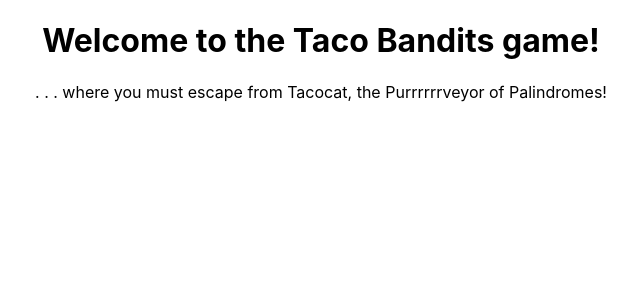
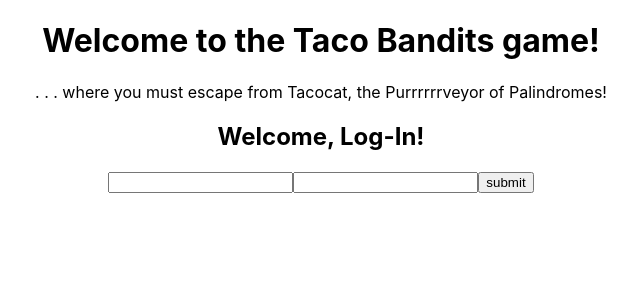
Before and after one commit to TacoBandits/CS-Build-Week-I-Front-End, a React (Create React App) app in the folder tacobandits/: page / in a window 1280 px wide. Shown: the top 300 px of the page, without its empty margins (319-959 px from the left). Built offline with nearby package versions, Linux system fonts and the light colour scheme.

Commit message:
filled out login.js

```diff
--- a/tacobandits/src/App.js
+++ b/tacobandits/src/App.js
@@ -1,4 +1,5 @@
 import React from 'react';
+import Login from './components/Login';
 import './App.css';
 
 function App() {
@@ -6,6 +7,7 @@ function App() {
     <div className="App">
       <h1>Welcome to the Taco Bandits game!</h1>
       <p>. . . where you must escape from Tacocat, the Purrrrrrveyor of Palindromes!</p>
+      <Login />
     </div>
   );
 }
--- a/tacobandits/src/components/Login.js
+++ b/tacobandits/src/components/Login.js
@@ -1,15 +1,54 @@
 import React from 'react';
 
-const Login = () => {
-    return (
-        <div>
-        <form>
-            <input label="username"></input>
-            <input label="password"></input>
-            <button>submit</button>
-        </form>
-        </div>
-    )
+class Login extends React.Component {
+	state = {
+		username: '',
+		password: ''
+	}
+
+	handleChange = e => {
+		this.setState({
+			[e.target.name]: e.target.value
+		})
+	}
+
+	handleSubmit = e => {
+		e.preventDefault()
+		const endpoint = 'http://localhost:8000/api/login';
+
+		axios
+			.post(endpoint, this.state)
+			.then(response => {
+				// gonna have to get this part figred out, how to grab key?
+			})
+			.catch(error => console.log(error));
+	};
+
+	render() {
+		return (
+			<div>
+				<h2>Welcome, Log-In!</h2>
+				<form onSubmit={this.handleSubmit}>
+
+					<input
+						label='username'
+						id='username'
+						type='text'
+						value={this.state.username}
+						onChange={this.handleSubmit}
+					/>
+					<input
+						label='password'
+						id='password'
+						type='text'
+						value={this.state.password}
+						onChange={this.handleSubmit}
+					/>
+					<button type='submit'>submit</button>
+				</form>
+			</div>
+		)
+	}
 }
 
 export default Login
```
